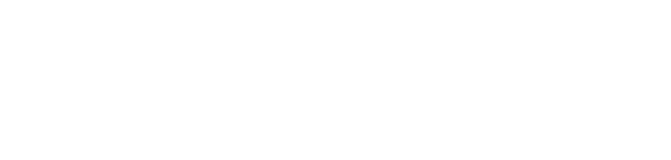
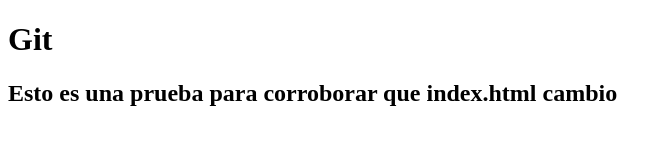
Before and after one commit to Plasmatinico/git-intro-63704, a plain HTML site: page index.html in a window 1280 px wide. Shown: the whole page, without its empty margins (0-671 px from the left). Drawn offline with Linux system fonts and the light colour scheme.

```diff
--- a/index.html
+++ b/index.html
@@ -9,5 +9,8 @@
 </head>
 <body>
 
+    <h1>Git</h1>
+    <h2>Esto es una prueba para corroborar que index.html cambio</h2>
+
 </body>
 </html>
```
Also changed, not shown: 2 other files.
